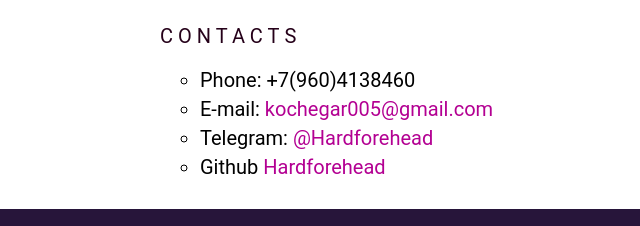
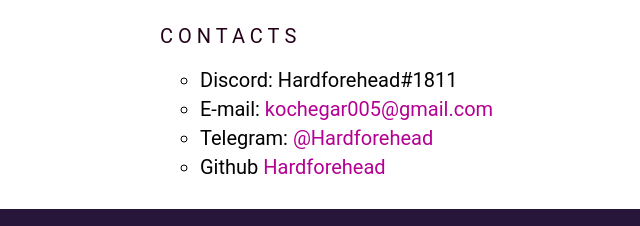
Before and after one commit to Hardforehead/rsschool-cv, a plain HTML site: page index.html in a window 1280 px wide. Shown: the part 1065-1291 px from the top of the page, 0-640 px from the left. Drawn offline with Linux system fonts and the light colour scheme.

Commit message:
fix: update index.html file

```diff
--- a/index.html
+++ b/index.html
@@ -78,7 +78,7 @@
                 <h2 class="section-title">Contacts</h2>
                 <ul class="section-list">
                   <li class="section-item">
-                    Phone: +7(960)4138460
+                    Discord: Hardforehead#1811
                   </li>
                   <li class="section-item">
                     E-mail:
```
